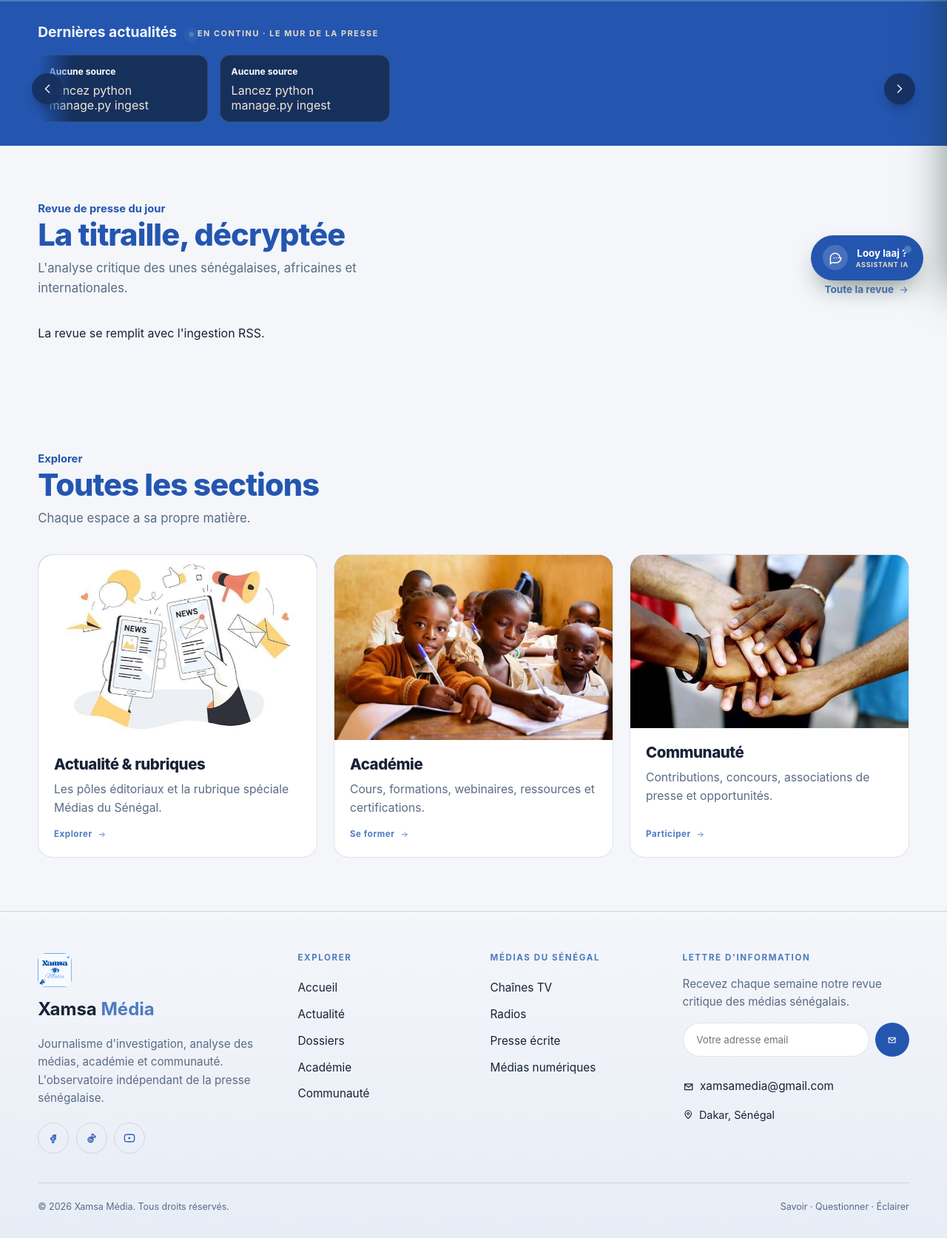
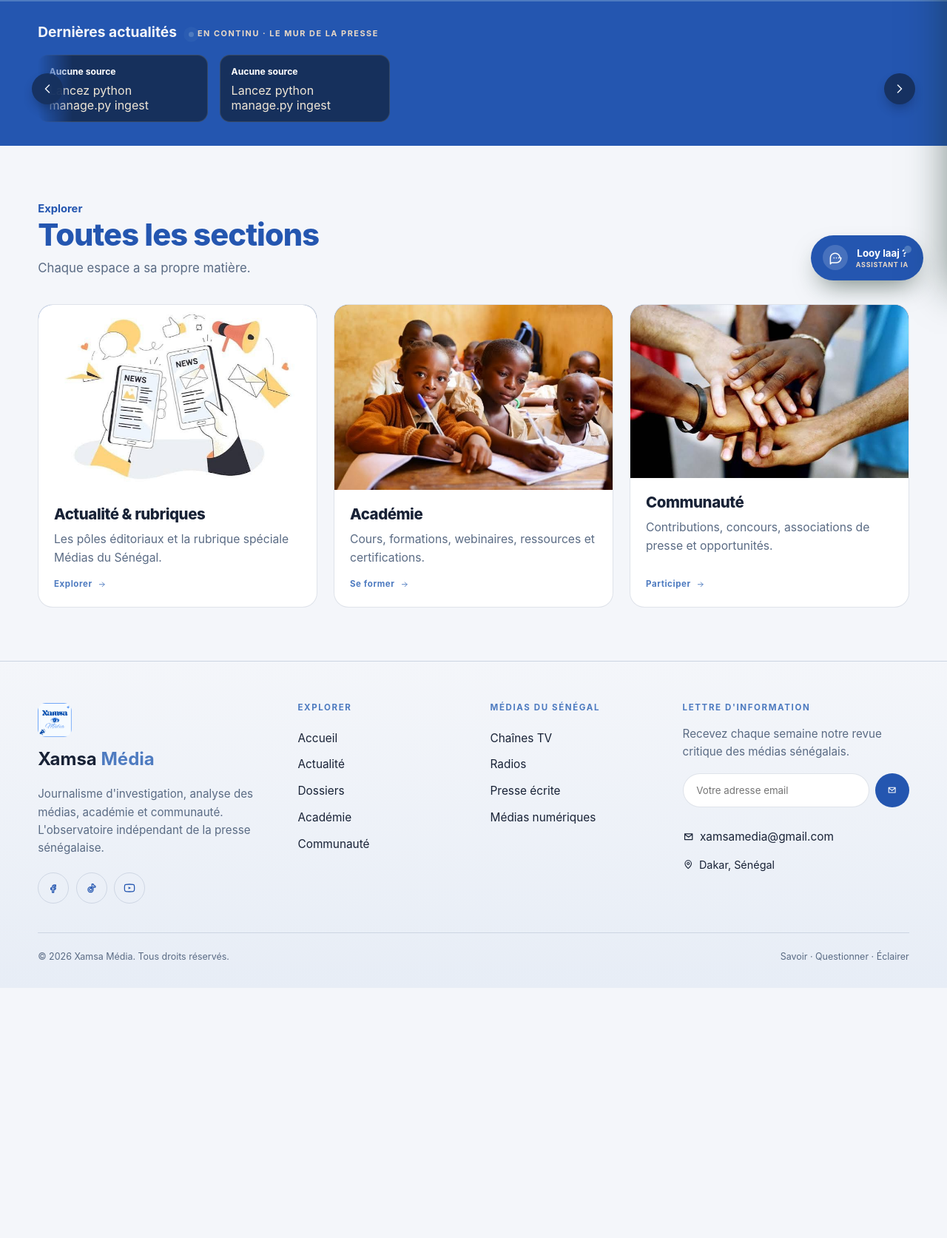
Before and after one commit to awa-gueye/xamsa-media, a Django app: page / in a window 1280 px wide. Shown: the part 389-2062 px from the top of the page at 74% size. After the commit the page ends 1724 px from the top, so only its background shows below. Run offline with Django 5.2, Linux system fonts and the light colour scheme; data that the repository does not hold is empty.

Commit message:
Retrait total SeneNews (refs code); retrait section titraille decryptee de l'accueil

```diff
--- a/core/management/commands/nettoyer_demo.py
+++ b/core/management/commands/nettoyer_demo.py
@@ -58,7 +58,7 @@ MEDIASN_DEMO = [
 ]
 # URLs exactes des items de revue fictifs (les vrais ont des URL d'articles completes).
 REVUE_DEMO_URLS = [
-    'https://www.senenews.com', 'https://senegal7.com', 'http://www.adakar.com',
+    'https://senegal7.com', 'http://www.adakar.com',
     'https://fr.allafrica.com', 'https://www.rfi.fr', 'https://www.france24.com',
 ]
 
--- a/core/views.py
+++ b/core/views.py
@@ -41,7 +41,6 @@ def home(request):
     from veille.models import Brief
     return render(request, 'home.html', {
         'une_pub': _une_publication(),
-        'revue': RevueItem.objects.select_related('source').order_by('-date')[:3],
         'enquetes': Article.objects.filter(publie=True, type='enquete')[:3],
         'mur': RevueItem.objects.select_related('source').order_by('-date')[:14],
         'brief': Brief.objects.first(),
--- a/espaces/management/commands/importer_logos.py
+++ b/espaces/management/commands/importer_logos.py
@@ -42,7 +42,6 @@ MAPPING = {
     'Le Quotidien': 'lequotidien',
     'EnQuête': 'enquete',
     'Seneweb': 'seneweb',
-    'SeneNews': 'senenews',
     'Dakaractu': 'dakaractu',
     'PressAfrik': 'pressafrik',
     'Senego': 'senego',
--- a/templates/home.html
+++ b/templates/home.html
@@ -71,39 +71,6 @@
 </section>
 {% endif %}
 
-<section class="block" id="revue">
-  <div class="wrap">
-    <div class="sec-head reveal">
-      <div><span class="eyebrow">Revue de presse du jour</span><h2>La titraille, décryptée</h2>
-        <p class="lead">L'analyse critique des unes sénégalaises, africaines et internationales.</p></div>
-      <a class="more" href="{% url 'dossiers' %}">Toute la revue <svg class="icon" viewBox="0 0 24 24"><path d="M5 12h14M13 6l6 6-6 6"/></svg></a>
-    </div>
-    <div class="revgrid">
-      {% for it in revue %}
-      <article class="rev reveal">
-        <div class="thumb">{% if it.image_url %}<img src="{{ it.image_url }}" alt="" loading="lazy" onerror="this.remove()">{% endif %}</div>
-        <div class="body">
-          <div class="src"><span class="name">{{ it.source.nom }}</span><span class="time">{{ it.date|date:"H:i" }}</span></div>
-          <p class="analysis">{{ it.resume_propre|default:it.titre_propre|truncatewords:26 }}</p>
-          <div class="rev-foot">
-            <a class="link" href="{{ it.url }}" target="_blank" rel="noopener">Lire la source <svg class="icon" viewBox="0 0 24 24"><path d="M7 17 17 7M8 7h9v9"/></svg></a>
-            <span class="rev-share">
-              <a class="share-mini" target="_blank" rel="noopener" aria-label="Partager sur WhatsApp"
-                 href="https://wa.me/?text={{ it.titre_propre|urlencode }}%20{{ it.url|urlencode }}">
-                <svg class="icon" viewBox="0 0 24 24"><path d="M12 3a9 9 0 0 0-7.7 13.6L3 21l4.5-1.2A9 9 0 1 0 12 3Z"/><path d="M8.5 8.5c0 4 3 7 6.5 7 1-1 1-1.5.5-2l-1.6-1c-.4-.2-.6 0-.9.3s-.6.5-1 .3c-1-.5-2-1.5-2.5-2.5-.2-.4 0-.7.3-1s.5-.5.3-.9l-1-1.6c-.5-.5-1-.5-2 .5Z" fill="currentColor" stroke="none"/></svg>
-              </a>
-              <button class="share-mini share-copy" type="button" data-url="{{ it.url }}" aria-label="Copier le lien">
-                <svg class="icon" viewBox="0 0 24 24"><path d="M10 13a5 5 0 0 0 7 0l2-2a5 5 0 0 0-7-7l-1 1M14 11a5 5 0 0 0-7 0l-2 2a5 5 0 0 0 7 7l1-1"/></svg>
-              </button>
-            </span>
-          </div>
-        </div>
-      </article>
-      {% empty %}<p class="lead">La revue se remplit avec l'ingestion RSS.</p>{% endfor %}
-    </div>
-  </div>
-</section>
-
 {% if brief %}
 <section class="block" style="padding-top:0"><div class="wrap">
   <div class="brief-card reveal">
```
